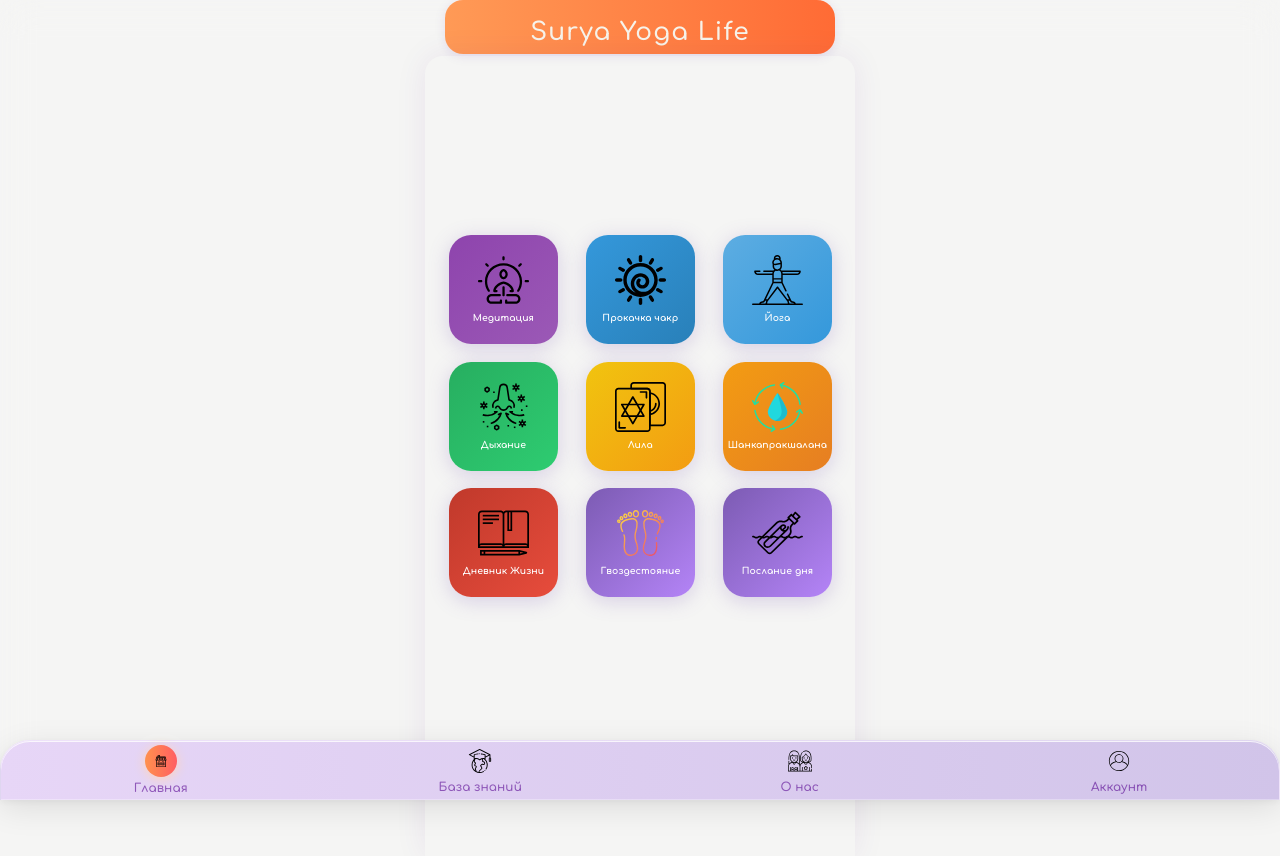
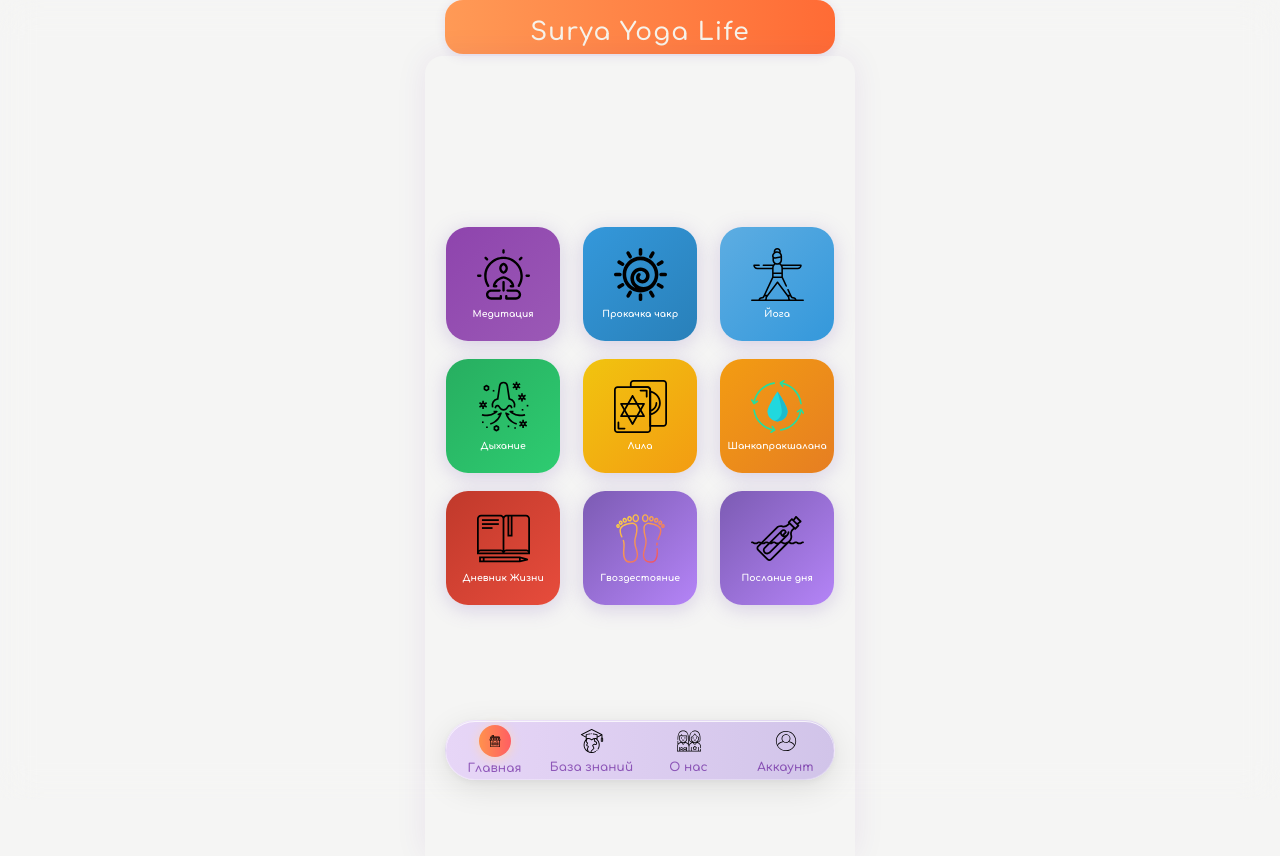
Before and after one commit to marselbeijing/Surya-Yoga-Life, a React (Create React App) app: page / in a window 1280 px wide. Built offline with nearby package versions, Linux system fonts and the light colour scheme.

Commit message:
Главная: все иконки и карточки увеличены ещё на 5%

```diff
--- a/src/components/BottomBar.css
+++ b/src/components/BottomBar.css
@@ -1,8 +1,10 @@
 .bottom-bar {
   position: fixed;
-  left: 0;
-  bottom: 0;
-  width: 100%;
+  left: 50%;
+  transform: translateX(-50%);
+  bottom: 20px;
+  width: calc(100% - 40px);
+  max-width: 390px;
   height: 60px;
   background: linear-gradient(90deg, #e7d6f7 0%, #d1c4e9 100%);
   backdrop-filter: blur(20px);
@@ -13,7 +15,7 @@
   box-shadow: 0 8px 32px rgba(0, 0, 0, 0.1),
               0 2px 8px rgba(0, 0, 0, 0.05),
               inset 0 1px 0 rgba(255, 255, 255, 0.8);
-  border-radius: 30px 30px 0 0;
+  border-radius: 30px;
   border: 1px solid rgba(255, 255, 255, 0.3);
   z-index: 1000;
   padding-bottom: env(safe-area-inset-bottom, 0);
@@ -113,10 +115,12 @@
 @media (max-width: 480px) {
   .bottom-bar {
     height: 56px;
-    width: 100%;
-    border-radius: 28px 28px 0 0;
-    left: 0;
-    bottom: 0;
+    width: calc(100% - 24px);
+    max-width: 390px;
+    left: 50%;
+    transform: translateX(-50%);
+    bottom: 12px;
+    border-radius: 28px;
   }
   .bar-tab {
     font-size: 0.65rem;
--- a/src/components/MainSections.css
+++ b/src/components/MainSections.css
@@ -32,12 +32,12 @@
 .section-card {
   background: linear-gradient(135deg, #7c5bb3 0%, #b484f7 100%);
   border-radius: 1.375rem;
-  width: 6.8rem;
-  height: 6.8rem;
-  min-width: 84px;
-  min-height: 84px;
-  max-width: 116px;
-  max-height: 116px;
+  width: 7.15rem;
+  height: 7.15rem;
+  min-width: 88px;
+  min-height: 88px;
+  max-width: 122px;
+  max-height: 122px;
   display: flex;
   flex-direction: column;
   align-items: center;
@@ -93,12 +93,12 @@
 }
 
 .section-icon {
-  width: 3.15rem;
-  height: 3.15rem;
-  min-width: 38px;
-  min-height: 38px;
-  max-width: 57px;
-  max-height: 57px;
+  width: 3.3rem;
+  height: 3.3rem;
+  min-width: 40px;
+  min-height: 40px;
+  max-width: 60px;
+  max-height: 60px;
   background: none;
   border-radius: 0;
   overflow: visible;
```
